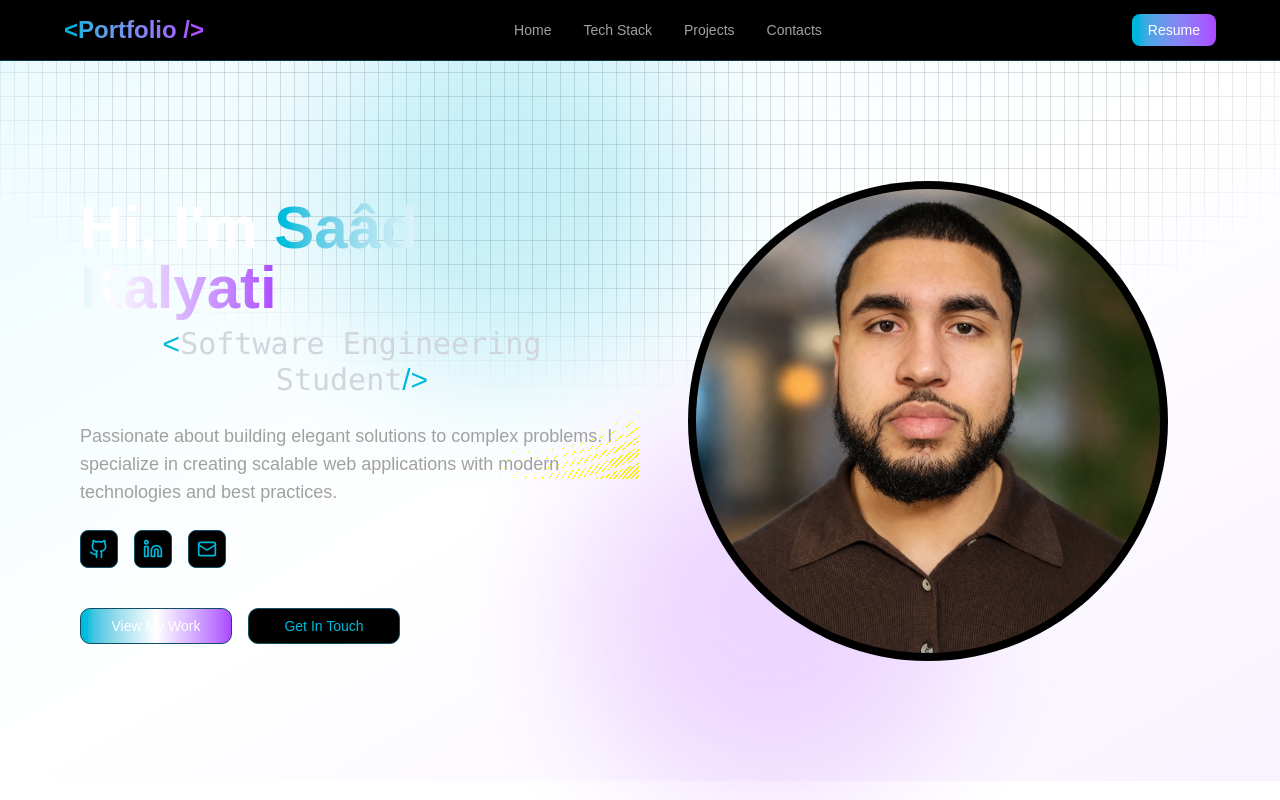
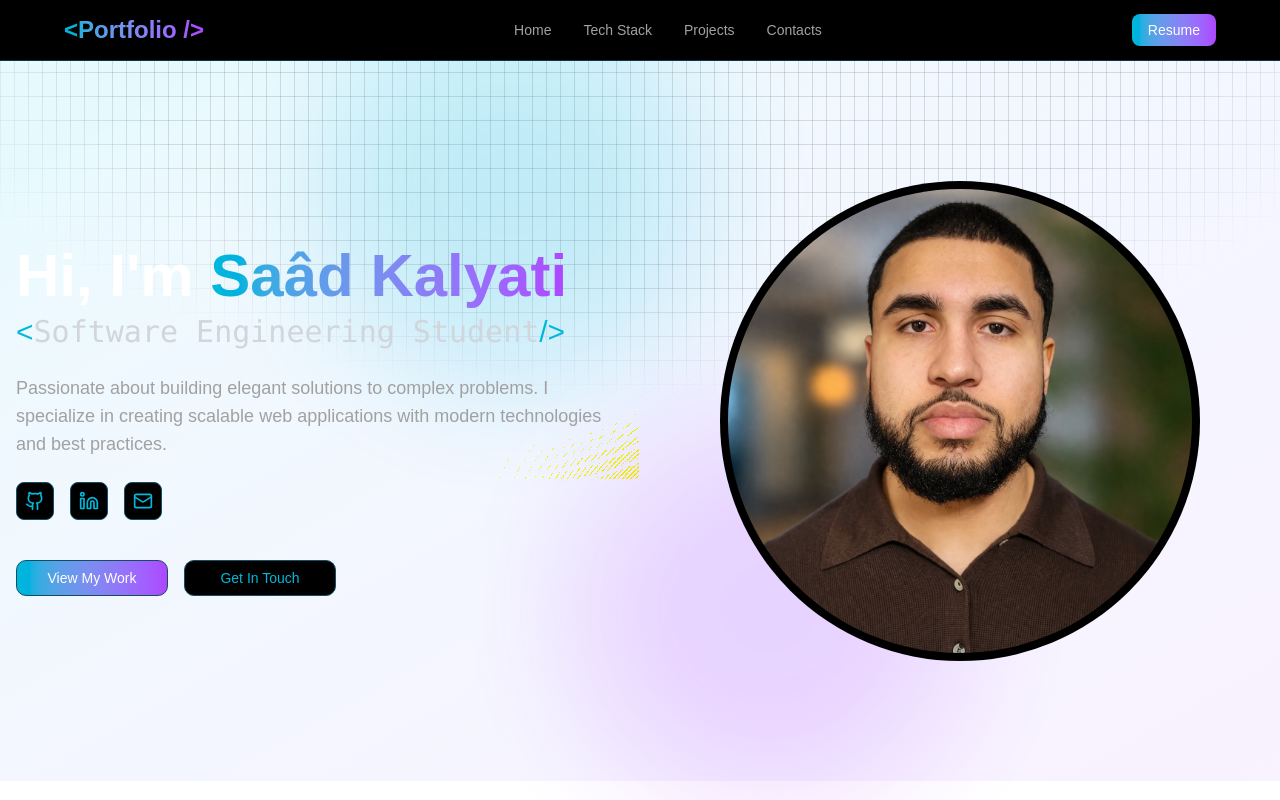
Before and after one commit to StarshipGhost/portfolio, a React (Vite) app: page / in a window 1280 px wide. Shown: the top 800 px of the page. Built offline with nearby package versions, Linux system fonts and the light colour scheme.

Commit message:
Remove the white color in the center of linear gradient backgrounds and correctly fit the profile picture in its circular container

```diff
--- a/src/components/sections/Hero.tsx
+++ b/src/components/sections/Hero.tsx
@@ -7,11 +7,9 @@ import profile_picture from '../../assets/Portrait of a young man.png'
 const ProfilePicture = () => {
   return (
     <div className='flex justify-center items-center rounded-full order-1 lg:order-2'>
-        <div className="relative">
-            <div className='size-120'>
-                <div className="w-full h-full rounded-full bg-black p-2 overflow-hidden">
-                    <img src={profile_picture} className="w-full h-full rounded-full object-cover"></img>
-                </div>
+        <div className='size-64 sm:size-72 md:size-80 lg:size-120'>
+            <div className="w-full h-full rounded-full bg-black p-2">
+                <img src={profile_picture} className="w-full h-full rounded-full object-cover"></img>
             </div>
         </div>
     </div>
@@ -21,7 +19,7 @@ const ProfilePicture = () => {
 const Headline = () => {
     return (
         <div className="flex flex-col items-center lg:items-start order-2 lg:order-1">
-            <h1 className="text-5xl lg:text-6xl text-white mb-2 text-center lg:text-left"> Hi, I'm <span className="bg-linear-to-r from-cyan-500 via-background to-purple-500 text-transparent bg-clip-text"> Saâd Kalyati</span></h1>
+            <h1 className="text-5xl lg:text-6xl text-white mb-2 text-center lg:text-left"> Hi, I'm <span className="bg-linear-to-r from-cyan-500 to-purple-500 text-transparent bg-clip-text"> Saâd Kalyati</span></h1>
             <BracketWrapper color="text-cyan-500" className="text-2xl lg:text-3xl text-gray-300 text-center font-mono font-medium mb-6">
                 Software Engineering Student
             </BracketWrapper>
@@ -33,7 +31,7 @@ const Headline = () => {
                     <MailIcon/>
                 </div>
                 <div className="flex flex-wrap justify-center lg:justify-start gap-4">
-                    <button className="w-38 h-9 text-white text-sm font-medium bg-linear-to-r from-cyan-500 hover:from-cyan-600 via-background to-purple-500 hover:to-purple-600 border border-solid border-cyan-900 rounded-lg whitespace-nowrap cursor-pointer">View My Work</button>
+                    <button className="w-38 h-9 text-white text-sm font-medium bg-linear-to-r from-cyan-500 hover:from-cyan-600 to-purple-500 hover:to-purple-600 border border-solid border-cyan-900 rounded-lg whitespace-nowrap cursor-pointer">View My Work</button>
                     <button className="w-38 h-9 bg-black text-sm font-medium border border-box border-cyan-900 hover:border-cyan-500 hover:bg-cyan-500/10 rounded-lg cursor-pointer text-cyan-500 hover:text-white whitespace-nowrap">Get In Touch</button>
                 </div>
             </div>
@@ -43,12 +41,12 @@ const Headline = () => {
 
 const Hero = () => {
     return (
-        <div className="bg-linear-to-br from-cyan-400/10 via-background to-purple-400/10">
-            <div className="min-h-[90vh] max-w-6xl mx-auto relative grid grid-cols-1 lg:grid-cols-2 justify-items-center items-center gap-x-8 gap-y-10 px-4 py-20">
+        <section className="bg-linear-to-br from-cyan-400/10 to-purple-400/10">
+            <div className="min-h-[90vh] max-w-7xl mx-auto relative grid grid-cols-1 lg:grid-cols-2 justify-items-center items-center gap-x-8 gap-y-10 px-4 py-20">
                 <Headline/>
                 <ProfilePicture />
             </div>
-        </div>
+        </section>
     )
 }
 
```
